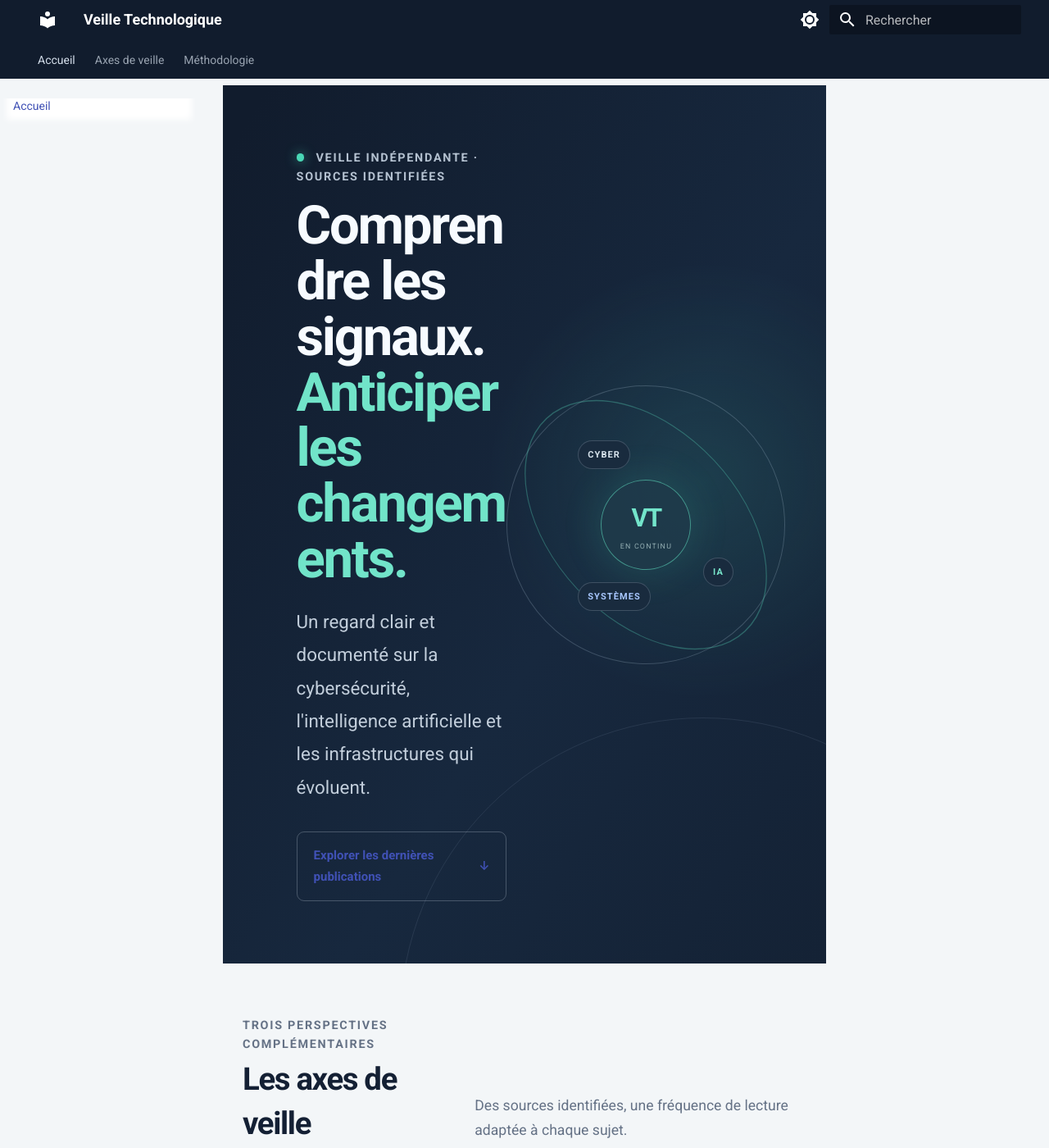
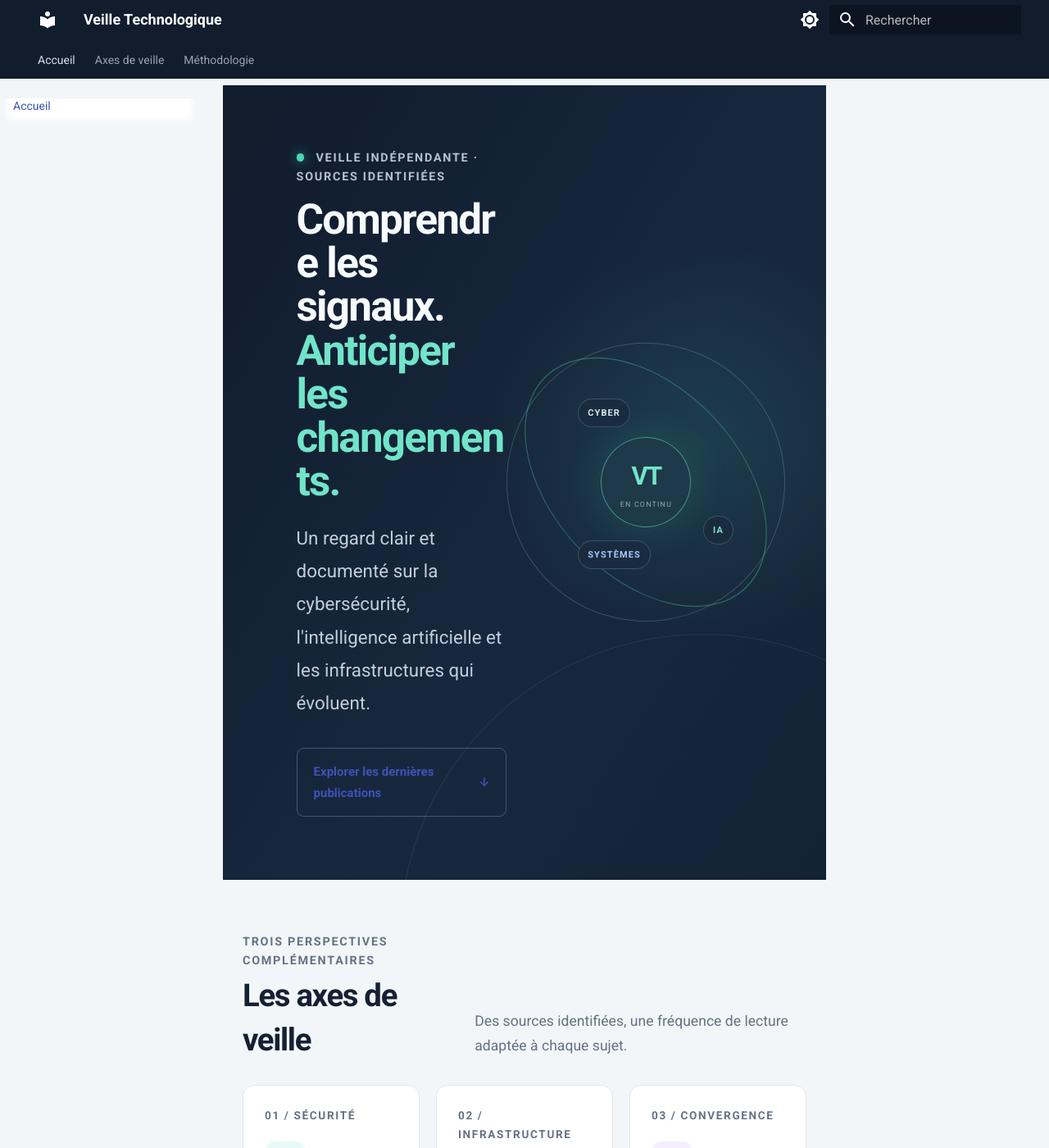
Before and after one commit to Jules-Cocheme1/veille-technologique, an MkDocs documentation site: the page built from docs/index.md, in a window 1280 px wide and 1400 px high. Shown: the whole window at 82% size. Built offline with MkDocs 1.6.1 and Material for MkDocs 9.7.7, drawn with Linux system fonts in a browser that asks for light colours.

Commit message:
Keep the hero heading readable on desktop
Scale the headline to the available content width and simplify the hero layout on narrower screens.

Co-authored-by: Copilot <223556219+Copilot@users.noreply.github.com>

```diff
--- a/docs/assets/app.css
+++ b/docs/assets/app.css
@@ -69,7 +69,7 @@ body,
   max-width: 15ch;
   margin: 0.5rem 0 1.1rem;
   color: #f7fbff;
-  font-size: clamp(2.35rem, 5.1vw, 4.5rem);
+  font-size: clamp(2.3rem, 4vw, 3.5rem);
   line-height: 1.04;
 }
 
@@ -652,10 +652,6 @@ body,
 }
 
 @media (max-width: 850px) {
-  .veille-hero {
-    grid-template-columns: minmax(0, 1fr) minmax(190px, 0.6fr);
-  }
-
   .axis-grid,
   .article-grid {
     grid-template-columns: repeat(2, minmax(0, 1fr));
@@ -669,6 +665,20 @@ body,
 @media (min-width: 1700px) {
   .article-grid {
     grid-template-columns: repeat(3, minmax(0, 1fr));
+  }
+}
+
+@media (max-width: 1100px) {
+  .veille-hero {
+    grid-template-columns: minmax(0, 1fr);
+  }
+
+  .veille-hero__panel {
+    display: none;
+  }
+
+  .md-typeset .veille-hero h1 {
+    max-width: 18ch;
   }
 }
 
```
